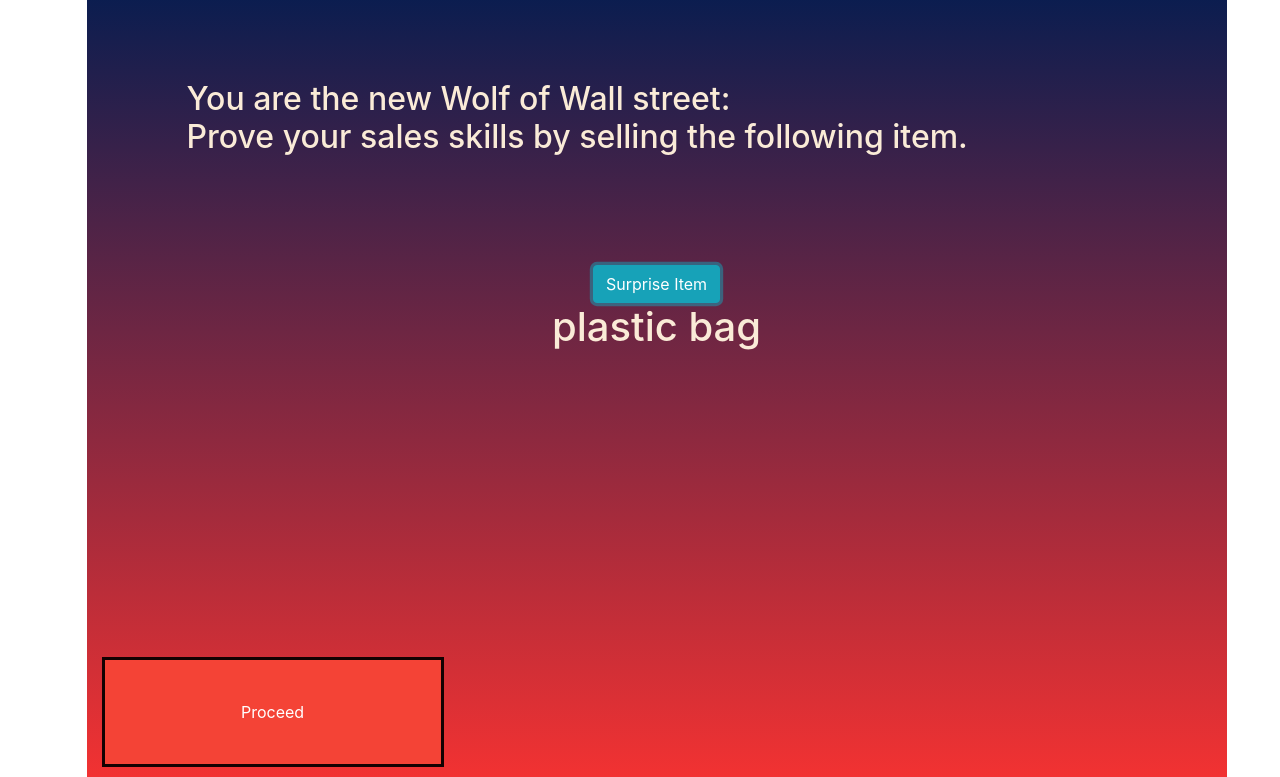
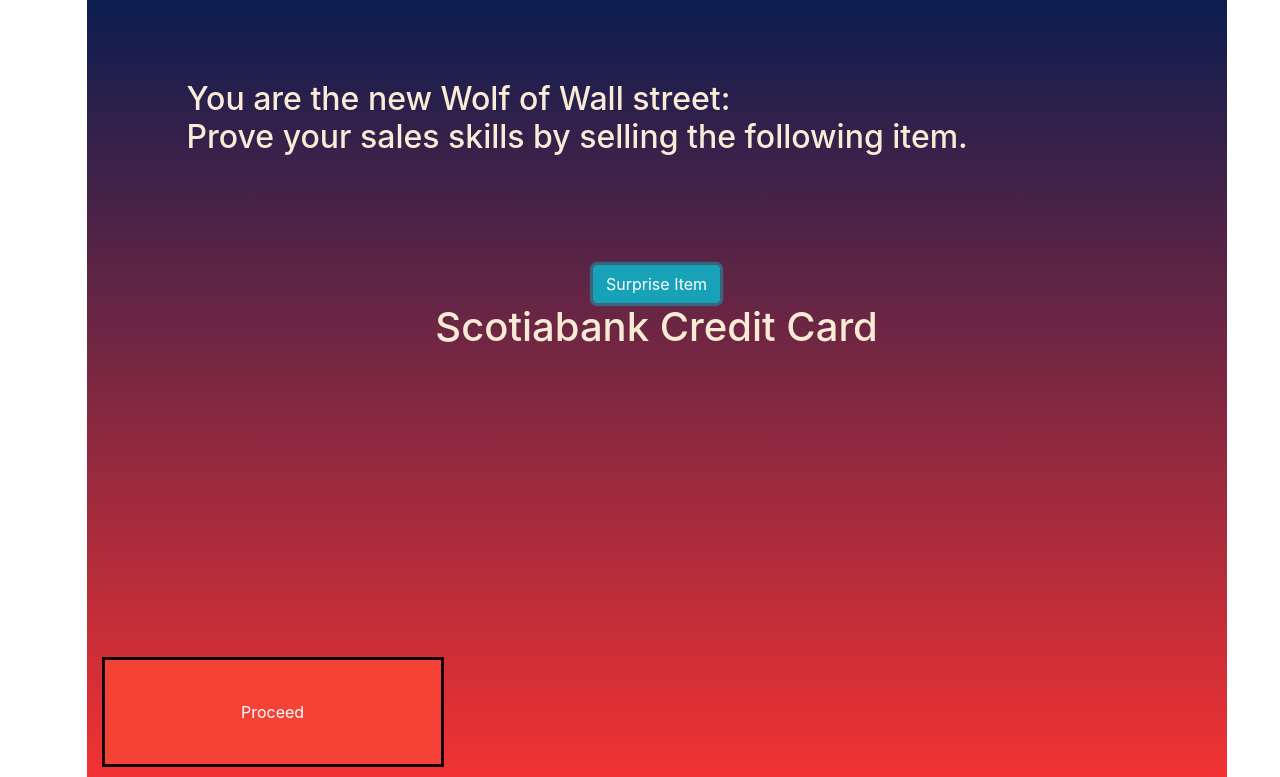
Before and after one commit to joshuaguinness/ScotiaHacksChallenge, a website: page public/pages/sell-a-blank.html in a window 1280 px wide. Both pictures are taken after a click on the button "Surprise Item". Shown: the part 44-821 px from the top of the page. Drawn offline with nearby package versions, Linux system fonts and the light colour scheme.

Commit message:
changed item

```diff
--- a/public/pages/sell-a-blank.html
+++ b/public/pages/sell-a-blank.html
@@ -1,17 +1,19 @@
 <!DOCTYPE html>
 <html>
+
 <head>
   <title>Sell a BLANK</title>
   <!-- links to main stylesheet -->
   <link rel="stylesheet" type="text/css" href="../style.css">
-		<link rel="stylesheet" href="https://stackpath.bootstrapcdn.com/bootstrap/4.1.3/css/bootstrap.min.css" >
+  <link rel="stylesheet" href="https://stackpath.bootstrapcdn.com/bootstrap/4.1.3/css/bootstrap.min.css">
   <link rel="stylesheet" href="https://stackpath.bootstrapcdn.com/font-awesome/4.7.0/css/font-awesome.min.css">
-		<script src="https://code.jquery.com/jquery-3.3.1.slim.min.js" ></script>
-		<script src="https://cdnjs.cloudflare.com/ajax/libs/popper.js/1.14.3/umd/popper.min.js" ></script>
-		<script src="https://stackpath.bootstrapcdn.com/bootstrap/4.1.3/js/bootstrap.min.js" ></script>
+  <script src="https://code.jquery.com/jquery-3.3.1.slim.min.js"></script>
+  <script src="https://cdnjs.cloudflare.com/ajax/libs/popper.js/1.14.3/umd/popper.min.js"></script>
+  <script src="https://stackpath.bootstrapcdn.com/bootstrap/4.1.3/js/bootstrap.min.js"></script>
 
 
 </head>
+
 <body>
   <!-- NAVIGATION BAR -->
 
@@ -24,11 +26,11 @@
       </h2>
     </div>
     <div style="text-align: center">
-         <button  type="button" class="btn btn-info" data-toggle="collapse" data-target="#demo">Surprise Item</button>
+      <button type="button" class="btn btn-info" data-toggle="collapse" data-target="#demo">Surprise Item</button>
     </div>
 
     <div id="demo" class="collapse">
-             <h1 style="text-align: center; color: antiquewhite"> plastic bag</h1>
+      <h1 style="text-align: center; color: antiquewhite">Scotiabank Credit Card</h1>
     </div>
     <a class="nav-link" id="navmap" href="map.html">Proceed</a>
 
```
Lines whose indentation alone changed are shown as unchanged.
